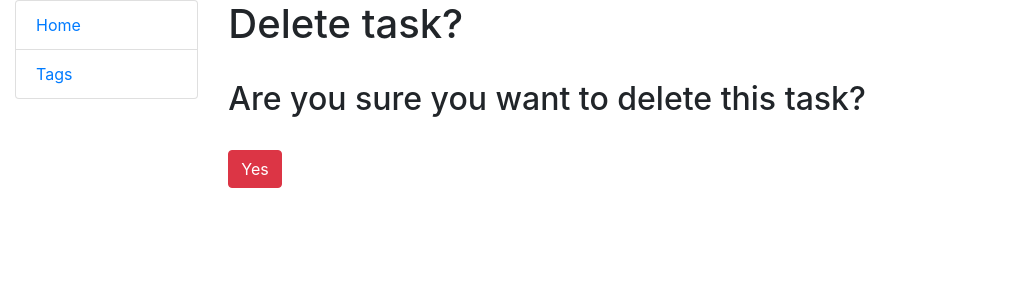
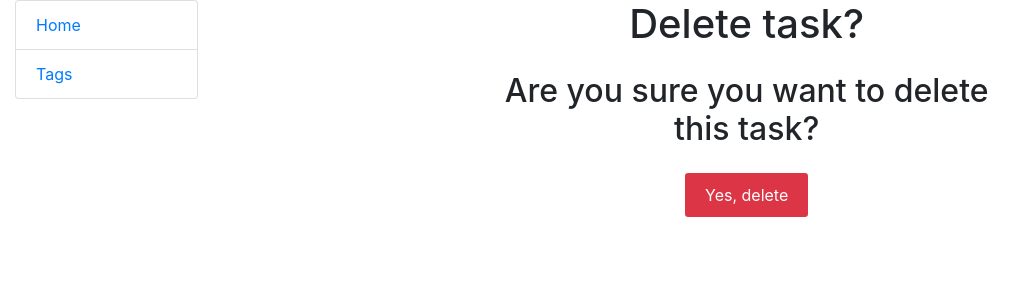
Before and after one commit to oleksiimuhyr/to-do-list, a Django app: template templates/catalog/task_confirm_delete.html in a window 1280 px wide. Shown: the top 300 px of the page, without its empty margins (0-1036 px from the left). Run offline with Django 5.2, Linux system fonts and the light colour scheme; the template is opened without the code that fills it, so the values that code supplies are empty.

Commit message:
change styles to look better, create requirements.txt

```diff
--- /dev/null
+++ b/requirements.txt
@@ -0,0 +1,6 @@
+asgiref==3.8.1
+crispy-bootstrap4==2024.1
+Django==5.0.3
+django-crispy-forms==2.1
+sqlparse==0.4.4
+tzdata==2024.1
--- a/static/css/styles.css
+++ b/static/css/styles.css
@@ -0,0 +1,7 @@
+button.btn-custom {
+    border: none;
+    outline: none;
+    box-shadow: none;
+    padding: 10px 20px;
+    font-size: 16px;
+}
--- a/templates/catalog/task_confirm_delete.html
+++ b/templates/catalog/task_confirm_delete.html
@@ -1,13 +1,18 @@
 {% extends "base.html" %}
 
 {% block content %}
-  <h1>Delete task?</h1>
-  <br>
-  <h2>Are you sure you want to delete this task?</h2>
-  <br>
-  <form action="" method="post">
-    {% csrf_token %}
+<div class="container">
+  <div class="row">
+    <div class="col-md-6 offset-md-3">
+      <h1 class="text-center mb-4">Delete task?</h1>
+      <h2 class="text-center mb-4">Are you sure you want to delete this task?</h2>
 
-    <input type="submit" value="Yes" class="btn btn-danger">
-  </form>
+      <form action="" method="post" class="text-center">
+        {% csrf_token %}
+        <button type="submit" class="btn btn-danger btn-sm btn-custom" >Yes, delete</button>
+      </form>
+    </div>
+  </div>
+</div>
+
 {% endblock %}
```
Also changed, not shown: templates/catalog/index.html (+17 -16 lines), templates/catalog/tag_confirm_delete.html (+12 -8 lines).
